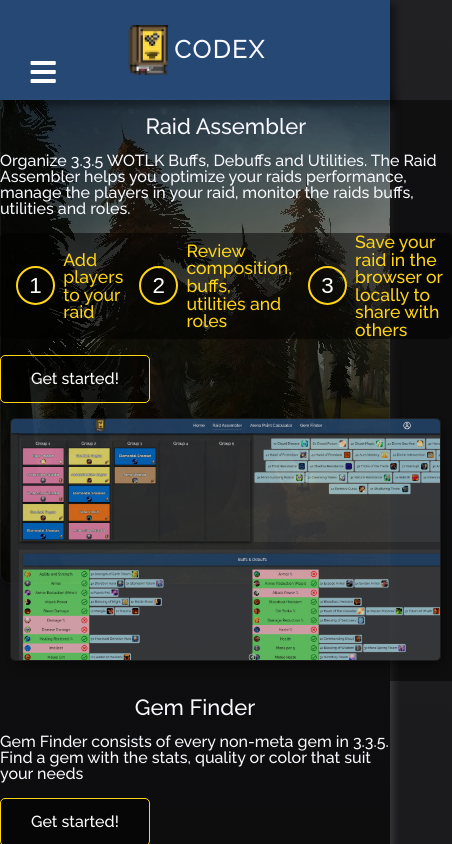
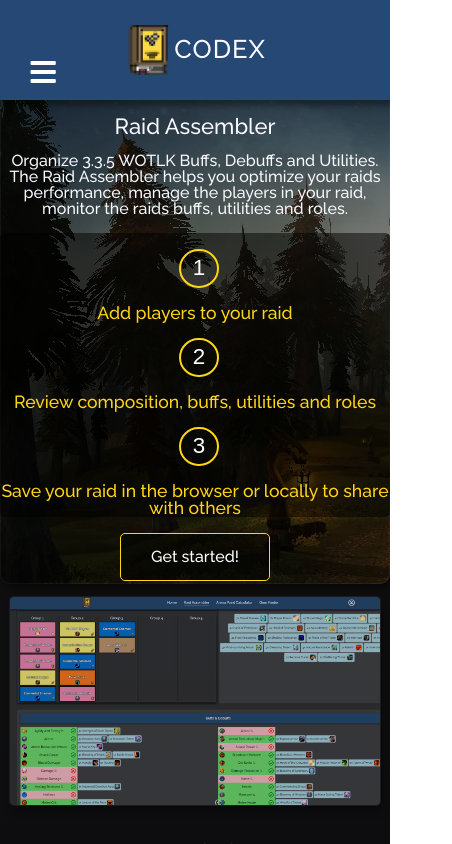
Before and after one commit to MarcusMohns/Codex-Online, a React (Create React App) app: page /home in a window 390 px wide. Shown: the top 844 px of the page, 452 px wide, since content can reach past the window. Built offline with nearby package versions, Linux system fonts and the light colour scheme.

Commit message:
Fixed homepage for mobile view

```diff
--- a/src/components/styles/HomeStyled.js
+++ b/src/components/styles/HomeStyled.js
@@ -47,6 +47,7 @@ export const PagePreviewContainer = styled.div`
   min-height: 100%;
   margin-left: auto;
   margin-right: auto;
+  width: 100%;
   background-color: ${COLORS.fadedBlack};
   z-index: 10;
 
@@ -79,15 +80,17 @@ export const PagePreviewContainer = styled.div`
 export const PagePreviewText = styled.div`
   display: flex;
   flex-direction: column;
-  align-items: start;
+  align-items: center;
   justify-content: center;
   color: ${COLORS.offWhite};
   flex-grow: 1;
   margin: 15px;
   width: 100%;
+  text-align: center;
+
   .step-container {
     display: flex;
-    flex-direction: row;
+    flex-direction: column;
     align-items: center;
     justify-content: center;
     color: ${COLORS.goldHighlight};
@@ -95,6 +98,15 @@ export const PagePreviewText = styled.div`
     margin-top: 1rem;
     border-radius: 5px;
     font-size: 1.1rem;
+    text-align: center;
+
+    @media (min-width: 900px) {
+      flex-direction: row;
+    }
+  }
+  @media (min-width: 900px) {
+    text-align: inherit;
+    align-items: start;
   }
   .step-number {
     display: flex;
```
